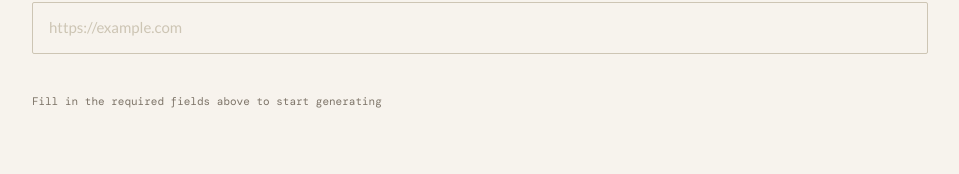
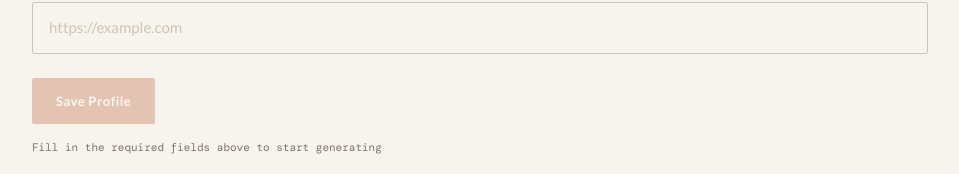
Before and after one commit to ejlaw01/copy-that, a Next.js app: page / in a window 1280 px wide. Shown: the part 942-1116 px from the top of the page, without its empty margins (160-1119 px from the left). Built offline with nearby package versions, Linux system fonts and the light colour scheme; no server answers; a web font is replaced by a local one.

Commit message:
Always-visible Save Profile button with primary styling

```diff
--- a/src/app/page.tsx
+++ b/src/app/page.tsx
@@ -977,11 +977,9 @@ function BrandForm({
       {/* Save / Cancel / Delete buttons */}
       <div className="flex items-center gap-3 pt-2">
         {isNew ? (
-          canGenerate && (
-            <button onClick={onSave} className="ct-btn">
-              Save Profile
-            </button>
-          )
+          <button onClick={onSave} disabled={!canGenerate} className="ct-btn ct-btn-primary">
+            Save Profile
+          </button>
         ) : (
           <>
             <button onClick={onSave} className="ct-btn">
```
